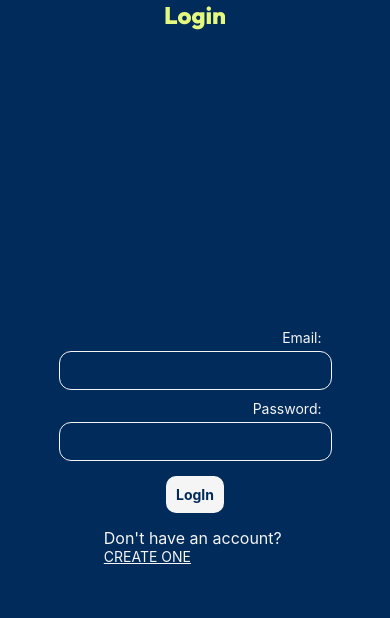
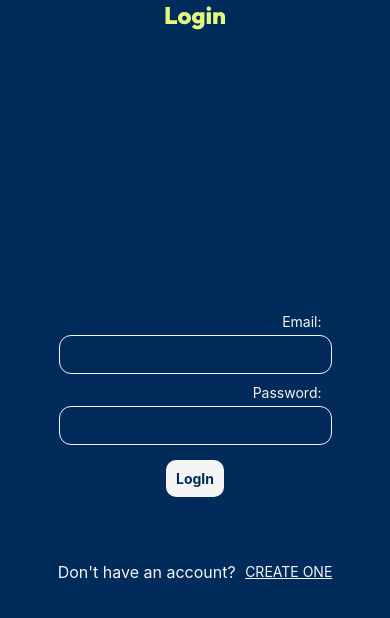
Before and after one commit to eshark9312/Ecommerce-ReactNative, a React Native app: screen /Login in a window 390 px wide. Shown: the top 618 px of the page. Built offline with nearby package versions, Linux system fonts and the light colour scheme.

Commit message:
LogIn Validations

```diff
--- a/src/screens/LoginScreen.jsx
+++ b/src/screens/LoginScreen.jsx
@@ -121,7 +121,7 @@ const styles = StyleSheet.create({
     color: colors.darkBlue,
     fontWeight: 'bold',
   },
-  signupContainer: {
+  altContainer: {
     flexDirection: 'row',
     gap: 5,
     justifyContent: 'center',
```
